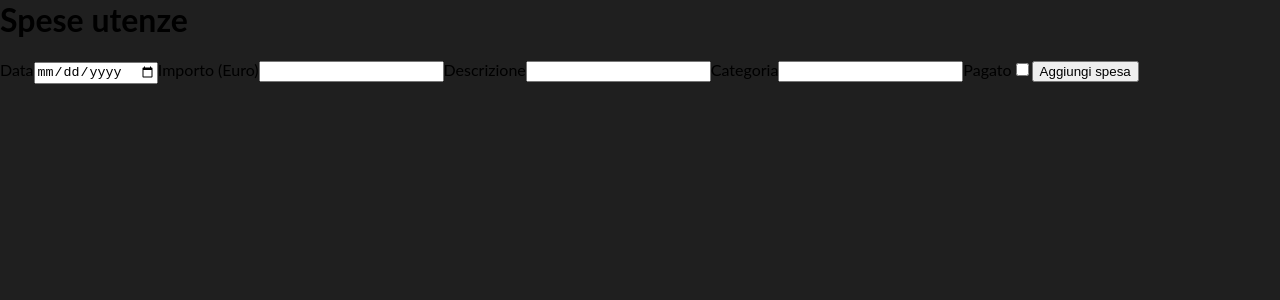
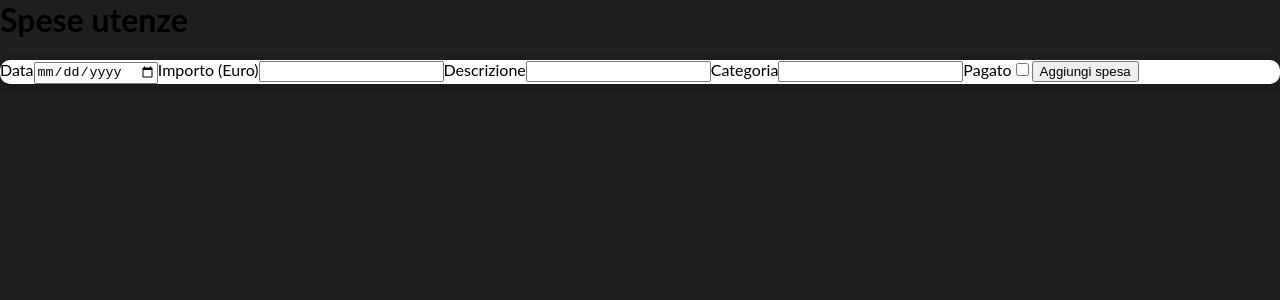
Before and after one commit to mkonemo/react-gestione-utenze-19bbby, a React (Create React App) app: page / in a window 1280 px wide. Shown: the top 300 px of the page. Built offline with nearby package versions, Linux system fonts and the light colour scheme.

Commit message:
1 file modified, 2 added

```diff
--- a/src/components/Expenses/AddExpense.js
+++ b/src/components/Expenses/AddExpense.js
@@ -1,4 +1,6 @@
 import React from 'react';
+
+import Card from '../UI/Card';
 
 const AddExpense = () => {
   const addExpenseHandler = (event) => {
@@ -6,6 +8,7 @@
   };
 
   return (
+<Card>
     <form onSubmit={addExpenseHandler}>
       <label htmlFor="date">Data</label>
       <input id="date" type="date" />
@@ -19,6 +22,7 @@
       <input id="paid" type="checkbox" />
       <button type="submit">Aggiungi spesa</button>
     </form>
+    </Card>
   );
 };
 
--- /dev/null
+++ b/src/components/UI/Card.js
@@ -0,0 +1,9 @@
+import React from 'react';
+
+import classes from './Card.module.css';
+
+const Card = (props) => {
+  return <div className={classes.card}>{props.children}</div>;
+};
+
+export default Card;
--- /dev/null
+++ b/src/components/UI/Card.module.css
@@ -0,0 +1,5 @@
+.card {
+  background: white;
+  box-shadow: 0 2px 8px rgba(0, 0, 0, .26);
+  border-radius: 10px;
+}
```
